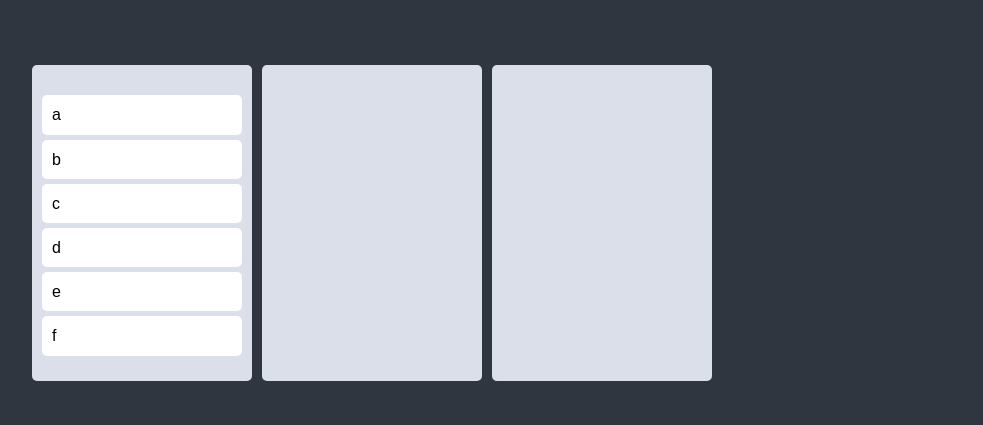
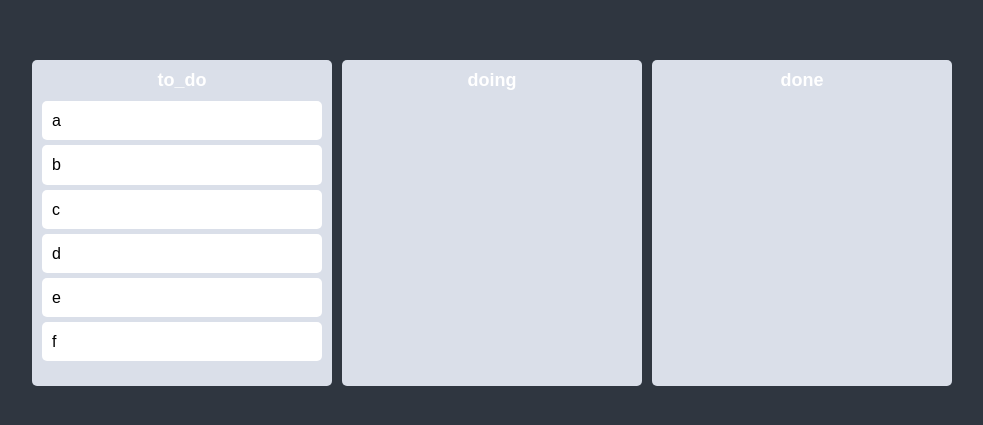
Before and after one commit to seung-gumon/react-master-class, a React (Create React App) app: page /drag in a window 1280 px wide. Shown: the part 177-602 px from the top of the page, without its empty margins (268-1251 px from the left). Built offline with nearby package versions, Linux system fonts and the light colour scheme.

Commit message:
cross movement 6-10

```diff
--- a/src/components/Board.tsx
+++ b/src/components/Board.tsx
@@ -1,36 +1,55 @@
+import { Droppable } from "react-beautiful-dnd";
+import styled from "styled-components";
 import DragabbleCard from "./DragabbleCard";
-import {Droppable} from "react-beautiful-dnd";
-import React from "react";
-import styled from "styled-components";
+
+const Wrapper = styled.div`
+  width: 300px;
+  padding: 20px 10px;
+  padding-top: 10px;
+  background-color: ${(props) => props.theme.boardColor};
+  border-radius: 5px;
+  min-height: 300px;
+  display: flex;
+  flex-direction: column;
+`;
+
+const Title = styled.h2`
+  text-align: center;
+  font-weight: 600;
+  margin-bottom: 10px;
+  font-size: 18px;
+`;
 
 
-const Wrapper = styled.div`
-  padding: 20px 10px;
-  padding-top: 30px;
-  background-color: ${(props) => props.theme.boardColor};
-  border-radius: 5px;
-  min-height: 200px;
-`;
+const Area = styled.div`
+  flex-grow: 1;
+`
+
 
 
 interface IBoardProps {
     toDos: string[];
-    boardId: string
+    boardId: string;
 }
 
-function Board({toDos, boardId}: IBoardProps) {
+function Board({ toDos, boardId }: IBoardProps) {
     return (
+        <Wrapper>
+            <Title>{boardId}</Title>
             <Droppable droppableId={boardId}>
                 {(magic) => (
-                <Wrapper ref={magic.innerRef} {...magic.droppableProps}>
+                    <Area
+                        ref={magic.innerRef}
+                        {...magic.droppableProps}
+                    >
                         {toDos.map((toDo, index) => (
-                        <DragabbleCard key={toDo} index={index} toDo={toDo}/>
+                            <DragabbleCard key={toDo} index={index} toDo={toDo} />
                         ))}
                         {magic.placeholder}
-                </Wrapper>
+                    </Area>
                 )}
             </Droppable>
-    )
+        </Wrapper>
+    );
 }
-
 export default Board;
--- a/src/routes/Drag.tsx
+++ b/src/routes/Drag.tsx
@@ -29,14 +29,36 @@
 
 function Drag() {
     const [toDos, setToDos] = useRecoilState(toDoStateTwo);
-    const onDragEnd = ({ draggableId, destination, source }: DropResult) => {
+    const onDragEnd = (info: DropResult) => {
+        console.log(info);
+        const { destination, draggableId, source } = info;
         if (!destination) return;
-        // setToDos((oldToDos) => {
-        //     const toDosCopy = [...oldToDos];
-        //     toDosCopy.splice(source.index, 1);
-        //     toDosCopy.splice(destination?.index, 0, draggableId);
-        //     return toDosCopy;
-        // });
+        if (destination?.droppableId === source.droppableId) {
+            // same board movement.
+            setToDos((allBoards) => {
+                const boardCopy = [...allBoards[source.droppableId]];
+                boardCopy.splice(source.index, 1);
+                boardCopy.splice(destination?.index, 0, draggableId);
+                return {
+                    ...allBoards,
+                    [source.droppableId]: boardCopy,
+                };
+            });
+        }
+        if (destination.droppableId !== source.droppableId) {
+            // cross board movement
+            setToDos((allBoards) => {
+                const sourceBoard = [...allBoards[source.droppableId]];
+                const destinationBoard = [...allBoards[destination.droppableId]];
+                sourceBoard.splice(source.index, 1);
+                destinationBoard.splice(destination?.index, 0, draggableId);
+                return {
+                    ...allBoards,
+                    [source.droppableId]: sourceBoard,
+                    [destination.droppableId]: destinationBoard,
+                };
+            });
+        }
     };
     return (
         <DragDropContext onDragEnd={onDragEnd}>
```
Lines whose indentation alone changed are shown as unchanged.
